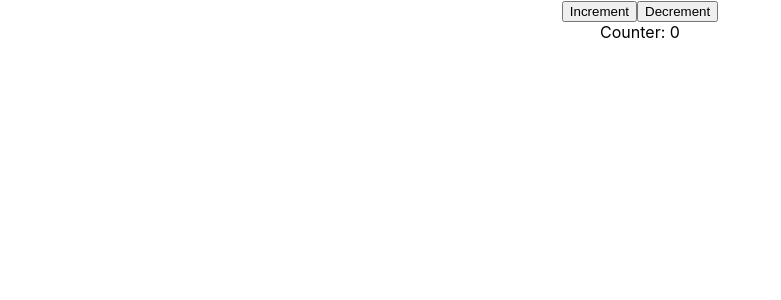
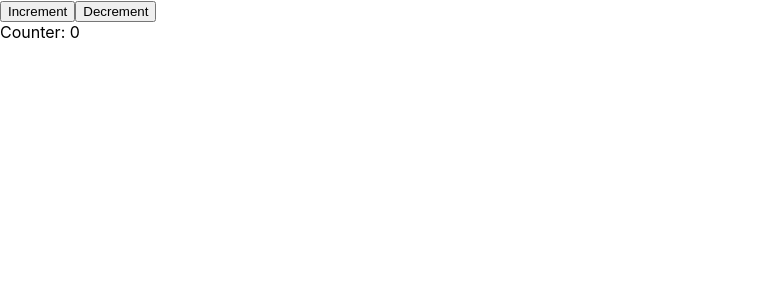
Before and after one commit to kvsiva/my-app3, a React (Create React App) app: page / in a window 1280 px wide. Shown: the top 300 px of the page, without its empty margins (0-781 px from the left). Built offline with nearby package versions, Linux system fonts and the light colour scheme.

Commit message:
converted to class component from fuctional component App.js

```diff
--- a/src/App.js
+++ b/src/App.js
@@ -1,4 +1,4 @@
-import React from 'react';
+/*import React from 'react';
 import logo from './logo.svg';
 import './App.css';
 import Counter from './components/Counter';
@@ -9,6 +9,22 @@ function App() {
     <Counter/>
     </div>
   );
+
 }
 
-export default App;
+export default App; */
+import React, { Component } from 'react'
+import Counter from './components/Counter'
+
+
+export class App extends Component {
+  render() {
+    return (
+      <div>
+         <Counter/>
+      </div>
+    )
+  }
+}
+
+export default App
--- a/src/components/Counter.jsx
+++ b/src/components/Counter.jsx
@@ -18,7 +18,7 @@ export class Counter extends Component {
         console.log('-------------------')
     }
 
-    componentDidUpdate(){
+    componentDidUpdate(prevProps,prevState,snapshot){
         console.log('Component Did Update')
         console.log('--------------------')
     }
```
